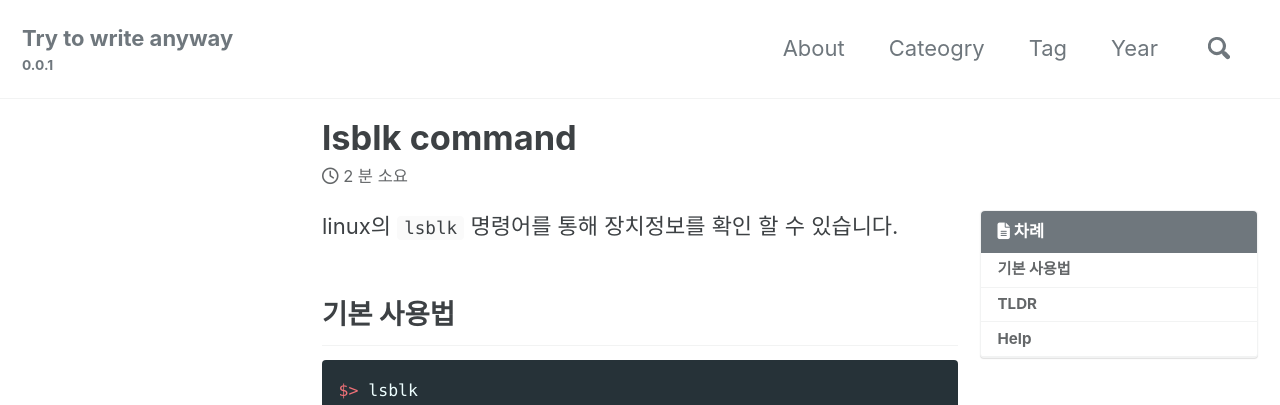
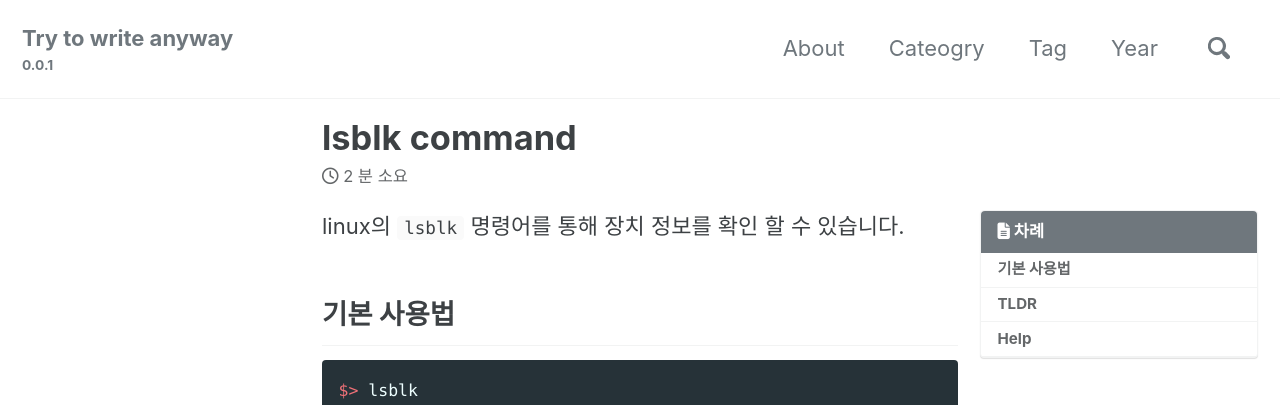
Before and after one commit to geeksaga/geeksaga.github, a Jekyll site: the page built from _posts/linux/command/2020-09-11-lsblk.md, in a window 1280 px wide and 900 px high. Shown: the top 405 px of the window. Built offline with Jekyll 4.4.1, drawn with Linux system fonts in a browser that asks for light colours; cached includes are drawn as plain includes; nearby versions of some CDN libraries; comment, search, counter and statistics services are not loaded.

Commit message:
오타 수정.

```diff
--- a/_posts/linux/command/2020-09-11-lsblk.md
+++ b/_posts/linux/command/2020-09-11-lsblk.md
@@ -12,7 +12,7 @@ toc_label: "차례"
 published: true
 ---
 
-linux의 `lsblk` 명령어를 통해 장치정보를 확인 할 수 있습니다.
+linux의 `lsblk` 명령어를 통해 장치 정보를 확인 할 수 있습니다.
 
 
 ## 기본 사용법
```
